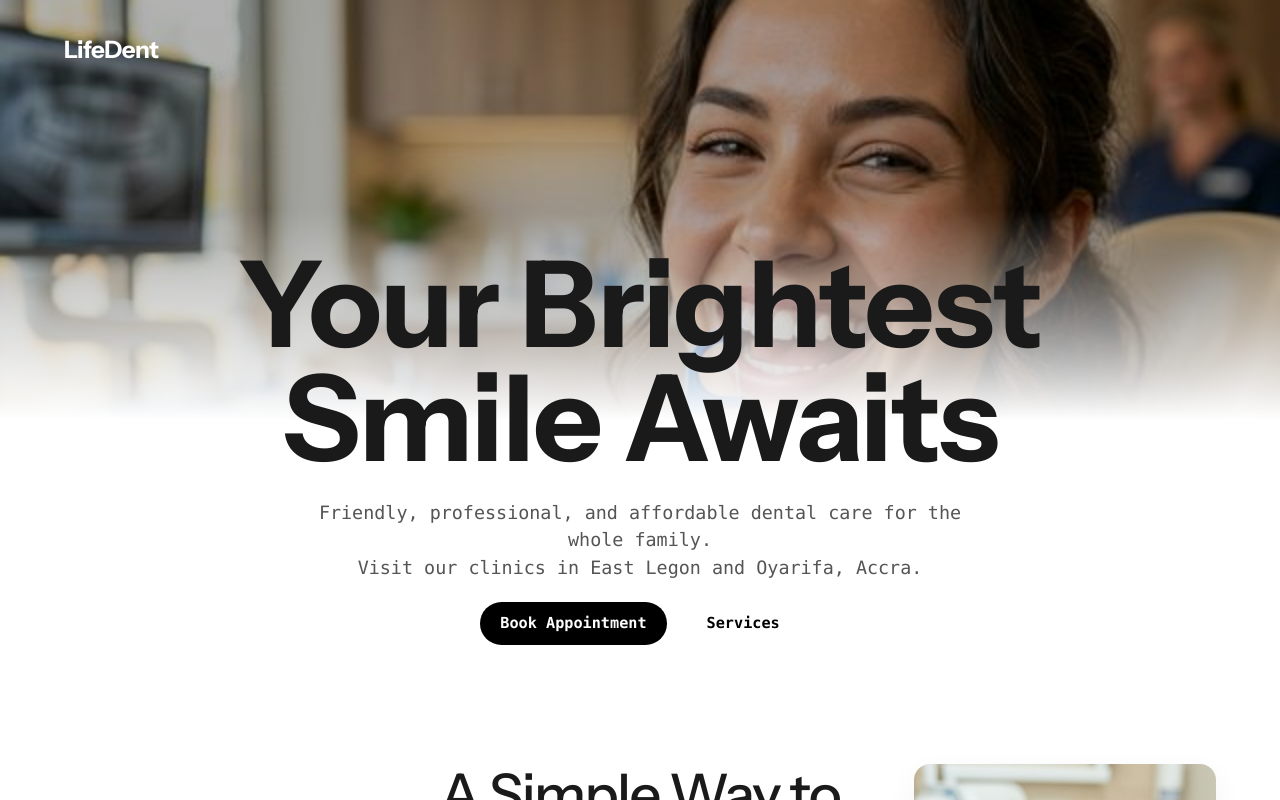
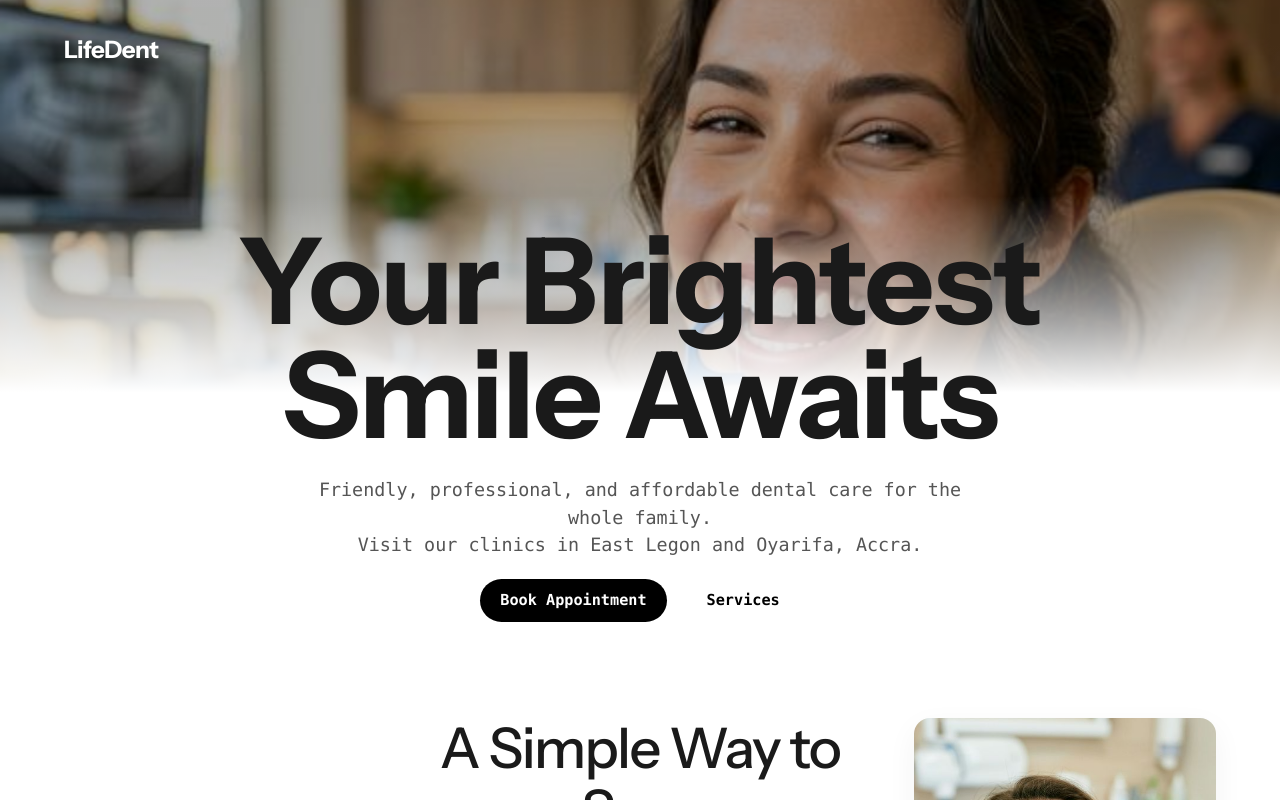
Before and after one commit to darlain71/dentist-site, a React (Vite) app: page / in a window 1280 px wide. Shown: the top 800 px of the page. Built offline with nearby package versions, Linux system fonts and the light colour scheme; a web font is replaced by a local one.

Commit message:
style: reduce hero section height on desktop and mobile

```diff
--- a/src/index.css
+++ b/src/index.css
@@ -174,7 +174,7 @@ h6,
 
 .hero-section {
   position: relative;
-  min-height: calc(85vh + 20px);
+  min-height: 75vh;
   width: 100vw;
   display: flex;
   flex-direction: column;
@@ -459,7 +459,7 @@ h6,
 
   .hero-section {
     padding: 1.5rem;
-    min-height: 85vh;
+    min-height: 65vh;
   }
 
   .hero-content {
```
